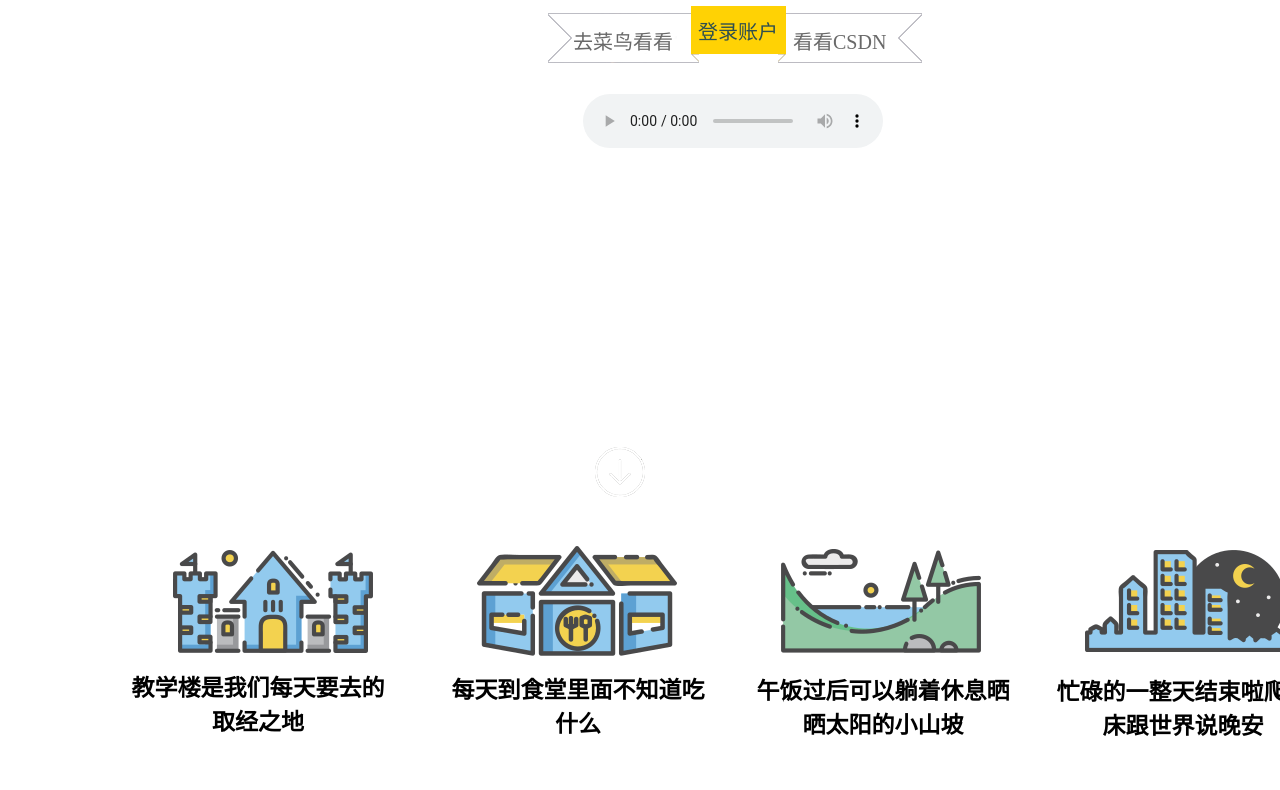
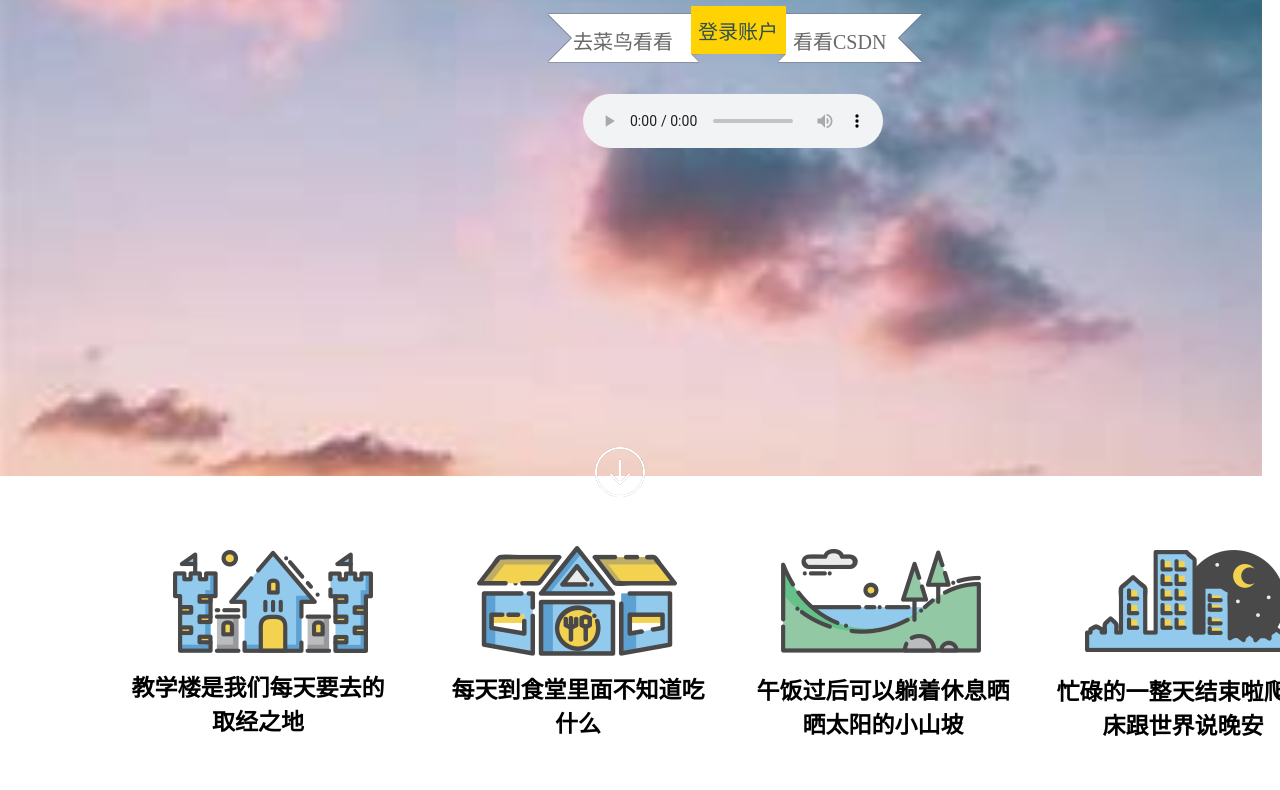
Before and after one commit to niknkill/niknkill.github.io, a plain HTML site: page index.html in a window 1280 px wide. Shown: the part 467-1257 px from the top of the page. Drawn offline with Linux system fonts and the light colour scheme; a web font is replaced by a local one.

Commit message:
Update PersonalPage.css

```diff
--- a/PersonalPage.css
+++ b/PersonalPage.css
@@ -1,6 +1,6 @@
 			.page1{width:100%;
 				height: 970px;
-				background: url("Images/background.jpg") no-repeat;
+				background: url("background.jpg") no-repeat;
 				background-size:cover;
 				margin-top: -35px;
 				margin-left: -10px;
```
